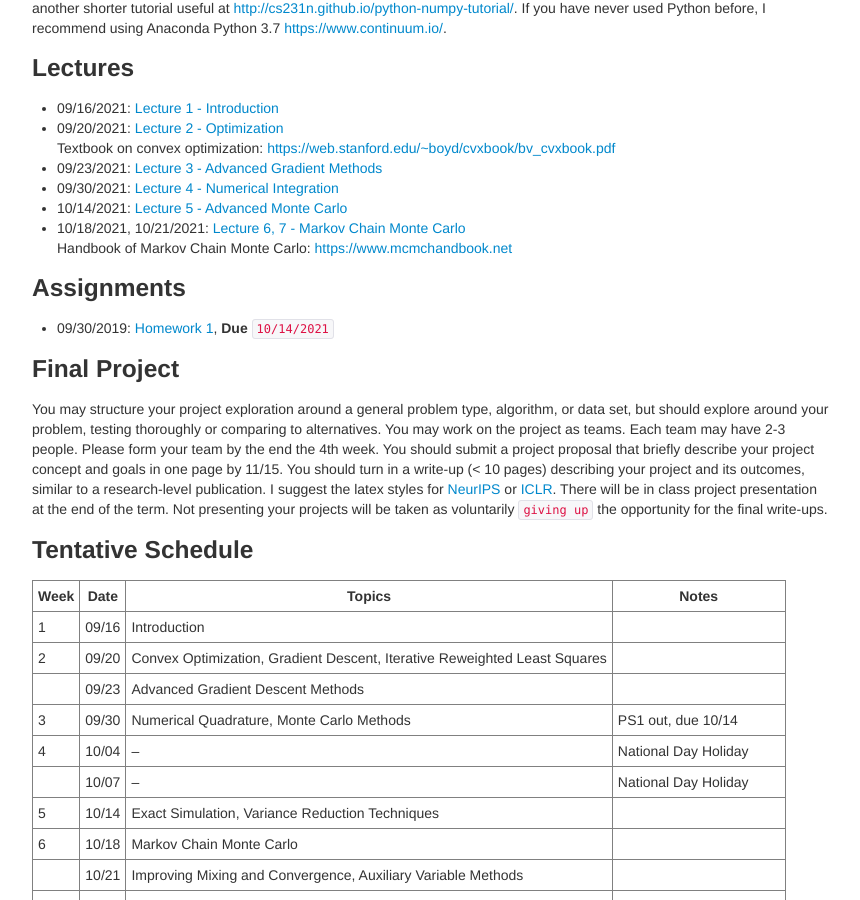
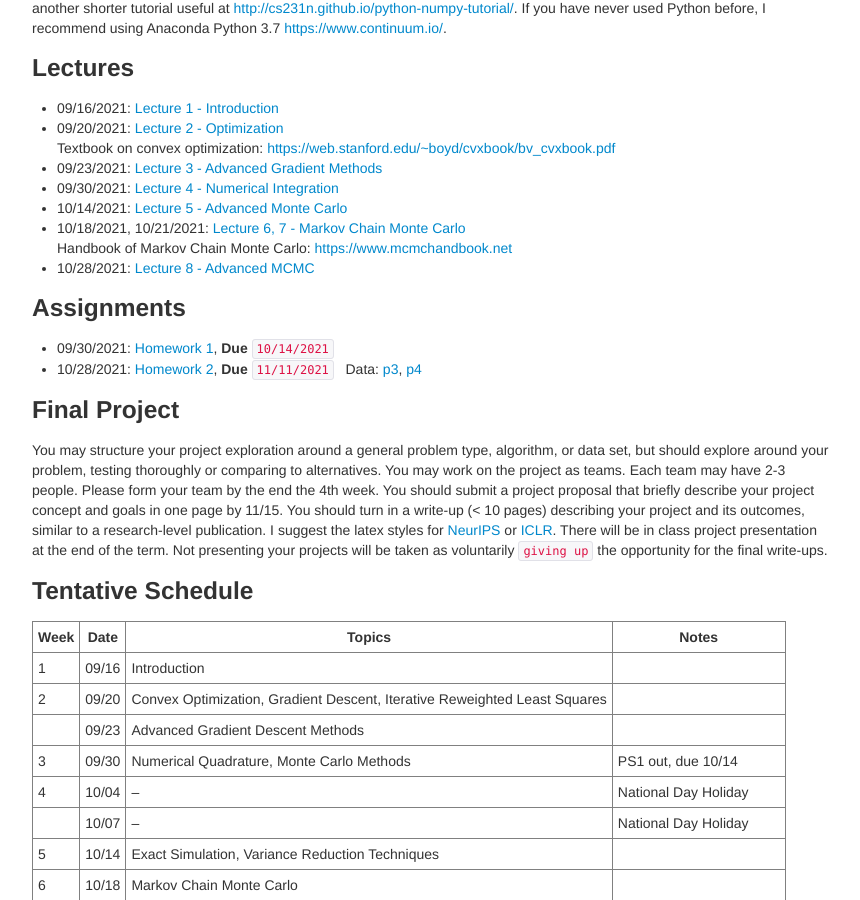
Before and after one commit to zcrabbit/zcrabbit.github.io, a Jekyll site: the page built from courses/smcm-f21.md, in a window 1280 px wide and 900 px high, scrolled down 1045 px. Shown: the whole window, without its empty margins (208-1068 px from the left). Built offline with Jekyll 4.4.1, drawn with Linux system fonts in a browser that asks for light colours.

Commit message:
lecture 8 and homework 2 out

```diff
--- a/courses/smcm-f21.md
+++ b/courses/smcm-f21.md
@@ -45,9 +45,11 @@ We will use python during the course. A good Python tutorial is available at <ht
 - 10/14/2021: [Lecture 5 - Advanced Monte Carlo]({{sites.baseurl}}/static/slides/smcm_fall21/lec05.pdf)
 - 10/18/2021, 10/21/2021: [Lecture 6, 7 - Markov Chain Monte Carlo]({{sites.baseurl}}/static/slides/smcm_fall21/lec0607.pdf)
   Handbook of Markov Chain Monte Carlo: <https://www.mcmchandbook.net>
+- 10/28/2021: [Lecture 8 - Advanced MCMC]({{sites.baseurl}}/static/slides/smcm_fall21/lec08.pdf)
 
 ### Assignments
-- 09/30/2019: [Homework 1]({{sites.baseurl}}/static/slides/smcm_fall21/hw01.pdf), **Due** `10/14/2021`
+- 09/30/2021: [Homework 1]({{sites.baseurl}}/static/slides/smcm_fall21/hw01.pdf), **Due** `10/14/2021`
+- 10/28/2021: [Homework 2]({{sites.baseurl}}/static/slides/smcm_fall21/hw02.pdf), **Due** `11/11/2021` &nbsp; Data: [p3]({{sites.baseurl}}/static/datasets/probit_data.npy), [p4]({{sites.baseurl}}/static/datasets/mcs_hw2_p3_data.npy)
 
 
 ### Final Project
```
Also changed, not shown: 5 other files.
